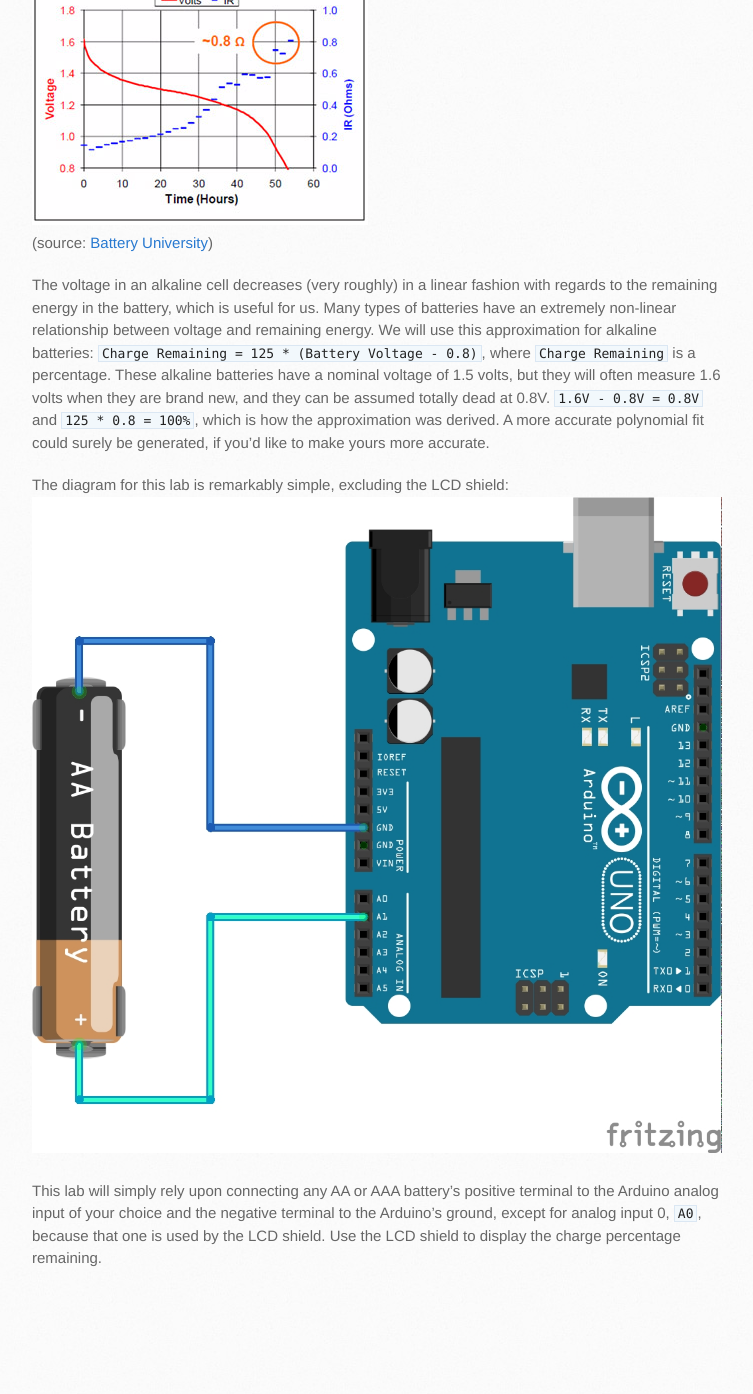
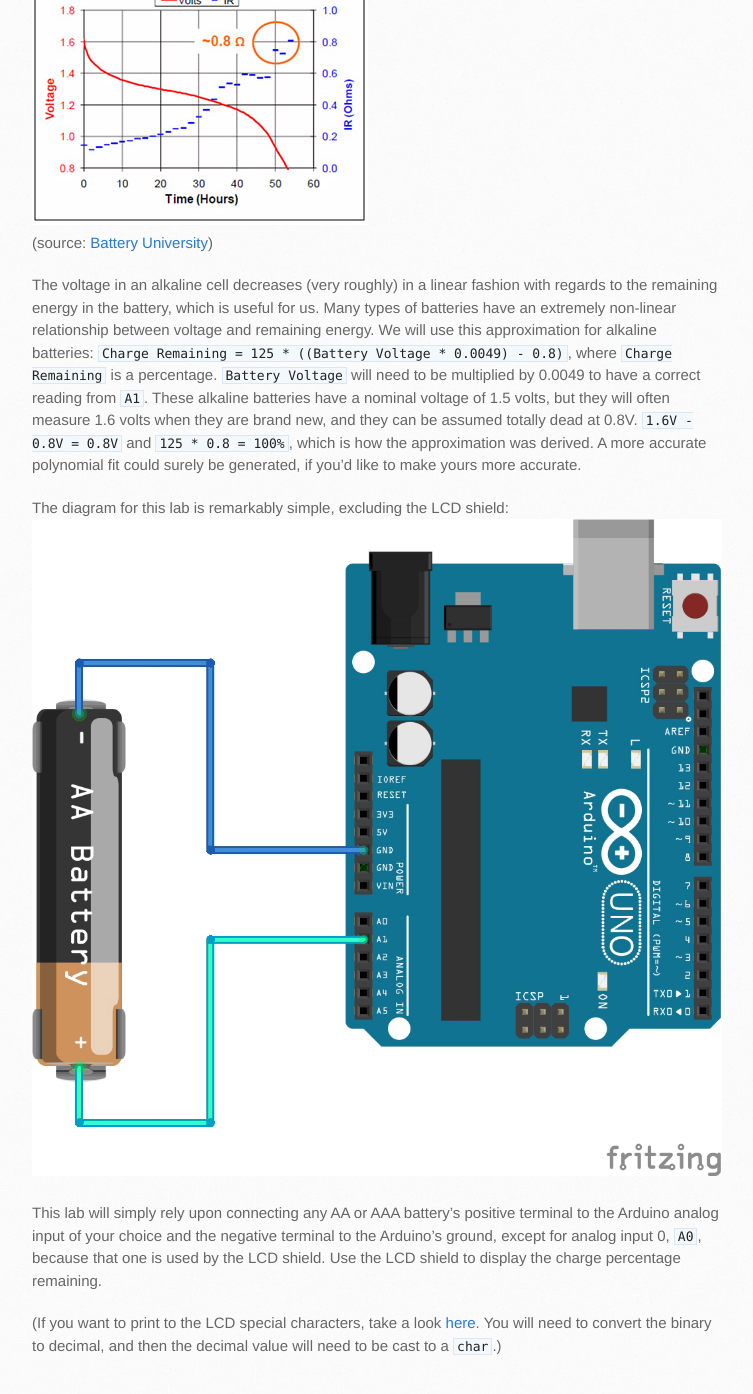
Before and after one commit to TTU-CSC/ttu-csc.github.com, a Jekyll site: the page built from _posts/2015-07-19-lab-9-battery-tester.markdown, in a window 1280 px wide and 1400 px high, scrolled down 399 px. Shown: the top 1394 px of the window, without its empty margins (138-891 px from the left). Built offline with Jekyll 4.4.1, drawn with Linux system fonts in a browser that asks for light colours; before the commit the page ends 1711 px from its top, so only the background shows below that.

Commit message:
Changed the main images to be correct.  Added multiplying Battery Voltage by 0.0049 to receive a correct reading.  Also added a note for printing the % symbol on the LCD, although not required.

```diff
--- a/_posts/2015-07-19-lab-10-music-box.markdown
+++ b/_posts/2015-07-19-lab-10-music-box.markdown
@@ -8,7 +8,7 @@
 In this final structured lab, we will be making a small music box. We will simply be using the piezo element with some software for this lab. Connect one wire of the Piezo element to `Pin 8` and one wire to `Gnd`.
 
 See this circuit layout:
-![Lab 9 diagram]({{site.url}}/images/lab_10.jpg)
+![Lab 10 diagram]({{site.url}}/images/lab_10.jpg)
 
 We will need to create a struct, which will allow you to store both a frequency and duration into a single element of an array, since we will be using an array to represent the notes of a song.
 
--- a/_posts/2015-07-19-lab-9-battery-tester.markdown
+++ b/_posts/2015-07-19-lab-9-battery-tester.markdown
@@ -10,9 +10,11 @@
 ![Alkaline State of Charge]({{site.url}}/images/Alkaline-SOC.jpg)
 (source: [Battery University](http://batteryuniversity.com/learn/article/examining_loading_characteristics_on_primary_and_secondary_batteries))
 
-The voltage in an alkaline cell decreases (very roughly) in a linear fashion with regards to the remaining energy in the battery, which is useful for us. Many types of batteries have an extremely non-linear relationship between voltage and remaining energy. We will use this approximation for alkaline batteries: `Charge Remaining = 125 * (Battery Voltage - 0.8)`, where `Charge Remaining` is a percentage. These alkaline batteries have a nominal voltage of 1.5 volts, but they will often measure 1.6 volts when they are brand new, and they can be assumed totally dead at 0.8V. `1.6V - 0.8V = 0.8V` and `125 * 0.8 = 100%`, which is how the approximation was derived. A more accurate polynomial fit could surely be generated, if you'd like to make yours more accurate.
+The voltage in an alkaline cell decreases (very roughly) in a linear fashion with regards to the remaining energy in the battery, which is useful for us. Many types of batteries have an extremely non-linear relationship between voltage and remaining energy. We will use this approximation for alkaline batteries: `Charge Remaining = 125 * ((Battery Voltage * 0.0049) - 0.8)`, where `Charge Remaining` is a percentage.  `Battery Voltage` will need to be multiplied by 0.0049 to have a correct reading from `A1`. These alkaline batteries have a nominal voltage of 1.5 volts, but they will often measure 1.6 volts when they are brand new, and they can be assumed totally dead at 0.8V. `1.6V - 0.8V = 0.8V` and `125 * 0.8 = 100%`, which is how the approximation was derived. A more accurate polynomial fit could surely be generated, if you'd like to make yours more accurate.
 
 The diagram for this lab is remarkably simple, excluding the LCD shield:
-![Lab 10 diagram]({{site.url}}/images/lab_9.jpg)
+![Lab 9 diagram]({{site.url}}/images/lab_9.jpg)
 
 This lab will simply rely upon connecting any AA or AAA battery's positive terminal to the Arduino analog input of your choice and the negative terminal to the Arduino's ground, except for analog input 0, `A0`, because that one is used by the LCD shield. Use the LCD shield to display the charge percentage remaining.
+
+(If you want to print to the LCD special characters, take a look [here](http://electronic-engineering.ch/microchip/datasheets/lcd/charset.gif).  You will need to convert the binary to decimal, and then the decimal value will need to be cast to a `char`.)
```
Also changed, not shown: images/lab_9.jpg.
